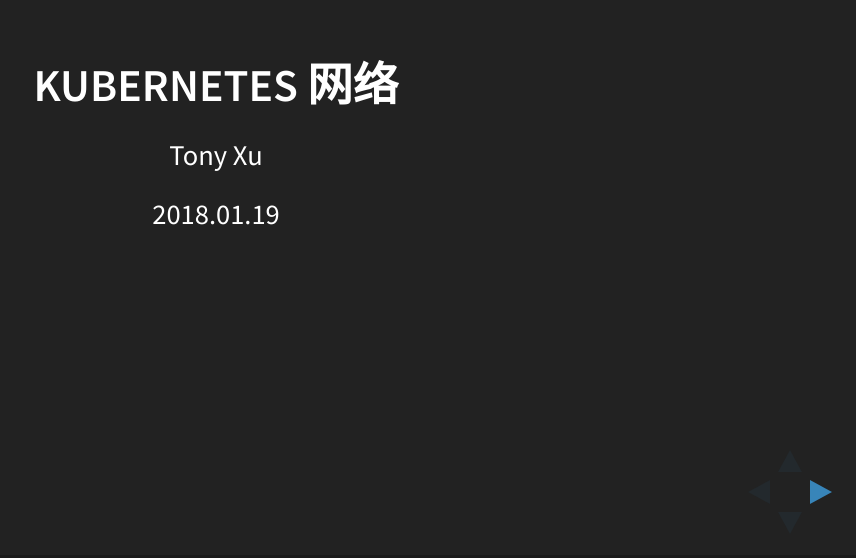
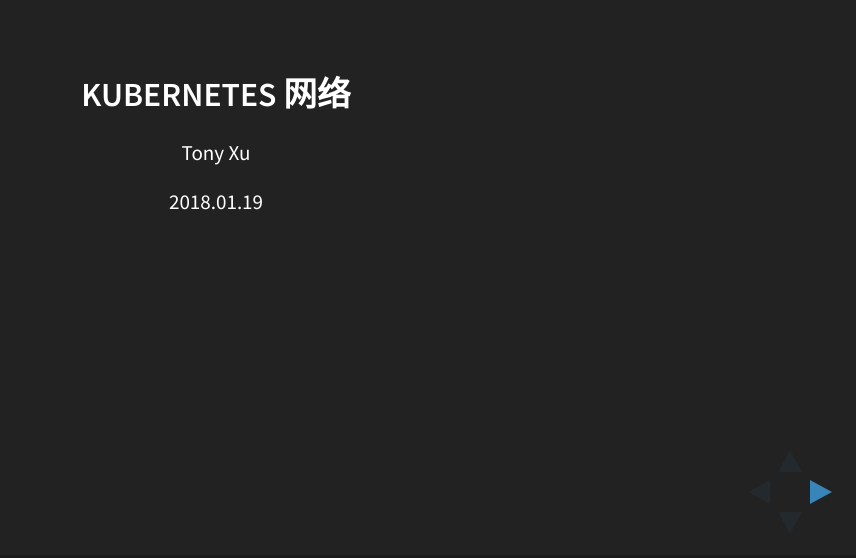
Before and after one commit to hhktony/kubernetes-network, a plain HTML site: page index.html in a window 1280 px wide. Shown: the part 242-800 px from the top of the page, without its empty margins (424-1280 px from the left). Drawn offline with nearby package versions, Linux system fonts and the light colour scheme; some packages are replaced by stand-ins of ours.

Commit message:
M font-size

```diff
--- a/_assets/a.css
+++ b/_assets/a.css
@@ -1,5 +1,5 @@
 .reveal {
-  font-size: 26px;
+  font-size: 1.2em;
   font-weight: normal;
   /* color: #1c98e6; */
   background-repeat: no-repeat;
```
